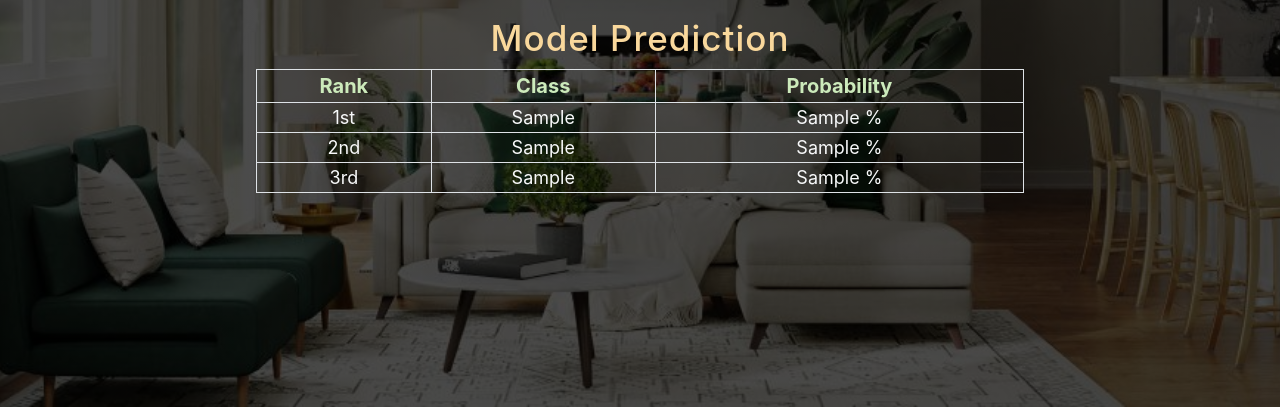
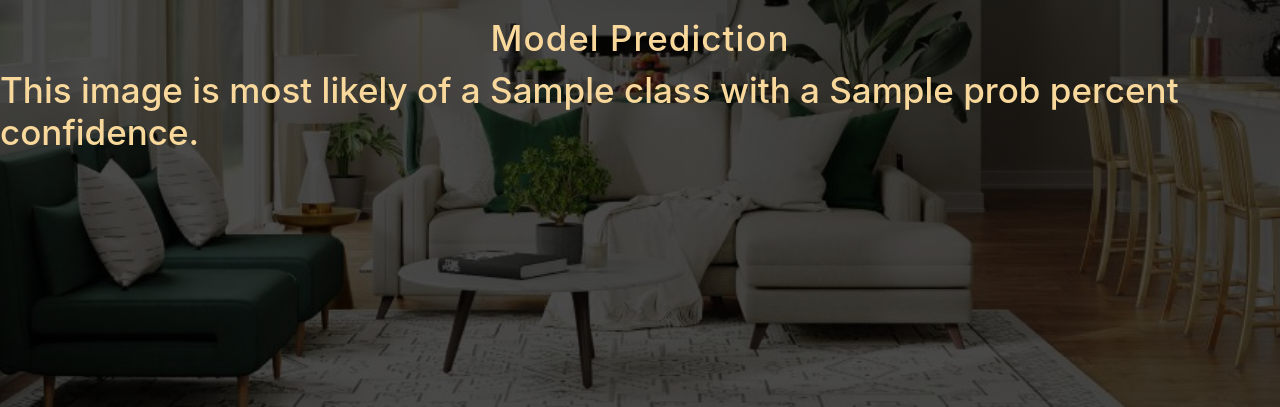
Before and after one commit to j-12/image-classification-fulhaus, a Flask app: template templates/success.html in a window 1280 px wide. Shown: the part 393-800 px from the top of the page. Run offline with Flask 2, Linux system fonts and the light colour scheme; the template is opened without the code that fills it: most values are stand-ins (such as "Sample title", 1, 10 or a date in 2020); some libraries are stand-ins or nearby versions.

Commit message:
probability values

```diff
--- a/app.py
+++ b/app.py
@@ -7,6 +7,7 @@ import tensorflow as tf
 from tensorflow import keras
 from tensorflow.keras.models import load_model
 from PIL import Image
+import numpy as np
 
 from tensorflow.keras.preprocessing.image import load_img, img_to_array
 
@@ -28,29 +29,32 @@ def predict(filename, model):
     img = load_img(filename, target_size=(256, 256))
     img_array = tf.keras.utils.img_to_array(img)
     img_array = tf.expand_dims(img_array, 0)
-    result = model.predict(img_array)
-    # score = tf.nn.softmax(predictions[0])
+    predictions = model.predict(img_array)
+    score = tf.nn.softmax(predictions[0])
+    class_names = ['Bed', 'Chair', 'Sofa']
+    class_result = class_names[np.argmax(score)]
+    probability = round(100 * np.max(score),2)
     # print(score)
     # img = img_to_array(img)
     # img = img.reshape(1, 256, 256, 3)
     # img = img.astype('float32')
     # img = img/255.0
     # result = model.predict(img)
-    dict_result = {}
-    for i in range(3):
-        dict_result[result[0][i]] = classes[i]
-    res = result[0]
-    res.sort()
-    res = res[::-1]
-    prob = res
-    # prob = res[:3]
-
-    prob_result = []
-    class_result = []
-    for i in range(3):
-        prob_result.append((prob[i]*100).round(2))
-        class_result.append(dict_result[prob[i]])
-    return class_result, prob_result
+    # dict_result = {}
+    # for i in range(3):
+    #     dict_result[result[0][i]] = classes[i]
+    # res = result[0]
+    # res.sort()
+    # res = res[::-1]
+    # prob = res
+    # # prob = res[:3]
+    #
+    # prob_result = []
+    # class_result = []
+    # for i in range(3):
+    #     prob_result.append((prob[i]*100).round(2))
+    #     class_result.append(dict_result[prob[i]])
+    return class_result, probability
 
 
 @app.route('/')
@@ -85,7 +89,7 @@ def success():
                 }
             except Exception as e:
                 print(str(e))
-                error = 'This image from this site is not accesible or inappropriate input'
+                error = 'This image from this site is not accessible or inappropriate input'
             if len(error) == 0:
                 return render_template('success.html', img=img, predictions=predictions)
             else:
@@ -100,12 +104,8 @@ def success():
                 class_result, prob_result = predict(img_path, model)
 
                 predictions = {
-                        "class1": class_result[0],
-                        "class2": class_result[1],
-                        "class3": class_result[2],
-                        "prob1": prob_result[0],
-                        "prob2": prob_result[1],
-                        "prob3": prob_result[2],
+                        "class": class_result,
+                        "prob": prob_result
                 }
                 # return jsonify({'prediction': str(predictions)})
             else:
--- a/requirements.txt
+++ b/requirements.txt
@@ -43,7 +43,7 @@ tensorboard-plugin-wit==1.8.1
 tensorflow==2.11.0
 tensorflow-estimator==2.11.0
 tensorflow-io-gcs-filesystem==0.30.0
-tensorflow-macos==2.11.0
+#tensorflow-macos==2.11.0
 termcolor==2.2.0
 typing-extensions==4.5.0
 urllib3==1.26.14
--- a/templates/index.html
+++ b/templates/index.html
@@ -49,7 +49,7 @@
             <div class="upload-file">
                 <form class = "file-form" action="/success" method="post", enctype="multipart/form-data">
                     <input class="file-form-input" type="file" , name = "file"/>
-                    <button class="btn btn-success btn-lg">Upload</button>
+                    <button class="btn btn-success btn-lg">GO</button>
                 </form>
             </div>
 
@@ -60,7 +60,7 @@
             <div class="upload-link">
                 <form class = "link-form" action="/success" method="post", enctype="multipart/form-data">
                     <input class="link-form-input" type="text" ,maxlength="1000" , name = "link" placeholder="Paste the image URL(not the site address)"/>
-                    <button class="btn btn-success btn-lg">Proceed</button>
+                    <button class="btn btn-success btn-lg">GO</button>
                 </form>
             </div>
             <div class = "header-content-sub">
--- a/templates/success.html
+++ b/templates/success.html
@@ -45,30 +45,29 @@
                 <row style = "width: 100% ; display: flex; justify-content: center;">
                     <h3 class = "header-text">Model Prediction</h3>
                 </row>
-                <row style = "width: 100%; display: flex; justify-content: center;">
-                    <table class="table-bordered text-light table-custom">
-                        <tr>
-                            <th>Rank</th>
-                            <th>Class</th>
-                            <th>Probability</th>
-                        </tr>
-                        <tr>
-                            <td>1st</td>
-                            <td>{{ predictions.class1 }}</td>
-                            <td>{{ predictions.prob1 }} %</td>
-                          </tr>
-                          <tr>
-                            <td>2nd</td>
-                            <td>{{ predictions.class2 }}</td>
-                            <td>{{ predictions.prob2 }} %</td>
-                        </tr>
-                        <tr>
-                            <td>3rd</td>
-                            <td>{{ predictions.class3 }}</td>
-                            <td>{{ predictions.prob3 }} %</td>
-                          </tr>
-                    </table>
-                </row>
+                <h3 style = "width: 100% ; display: flex; justify-content: center;"> This image is most likely of a {{predictions.class}} with a {{predictions.prob}} percent confidence.</h3>
+                <!--                    <table class="table-bordered text-light table-custom">-->
+                <!--                        <tr>-->
+                <!--                            <th>Rank</th>-->
+                <!--                            <th>Class</th>-->
+                <!--                            <th>Probability</th>-->
+                <!--                        </tr>-->
+                <!--                        <tr>-->
+                <!--                            <td>1st</td>-->
+                <!--                            <td>{{ predictions.class1 }}</td>-->
+                <!--                            <td>{{ predictions.prob1 }} %</td>-->
+                <!--                          </tr>-->
+                <!--                          <tr>-->
+                <!--                            <td>2nd</td>-->
+                <!--                            <td>{{ predictions.class2 }}</td>                                                         -->
+                <!--                            <td>{{ predictions.prob2 }} %</td>                                                      -->
+                <!--                        </tr>                                                                                                               -->
+                <!--                        <tr>-->
+                <!--                            <td>3rd</td>-->
+                <!--                            <td>{{ predictions.class3 }}</td>-->
+                <!--                            <td>{{ predictions.prob3 }} %</td>-->
+                <!--                          </tr>-->
+                <!--                    </table>-->
             </div>
         </div>
     </body>
```
Also changed, not shown: static/images/Amaris Twin Fabric Platform Bed with Squared Tapered Legs.jpg (added), static/images/Banks Swivel Chair-Stonewash Heavy Jute.jpg (added), static/images/Baxton Studio Bruce Modern and Contemporary White and Walnut Office Chair.jpg (added), 1 other file.
